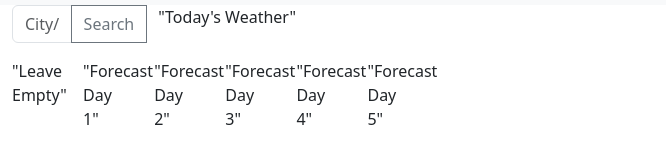
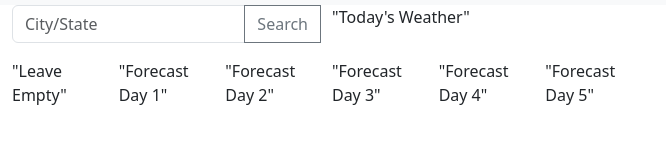
Before and after one commit to Ms-Marlena/weather-dashboard, a plain HTML site: page index.html in a window 1280 px wide. Shown: the part 67-230 px from the top of the page, without its empty margins (0-666 px from the left). Drawn offline with nearby package versions, Linux system fonts and the light colour scheme.

Commit message:
changed id names

```diff
--- a/index.html
+++ b/index.html
@@ -18,11 +18,11 @@
 </nav>
 <div class="container-fluid">
   <div class="row">
-    <div class="col-4">
+    <div class="col-6">
     <div class="input-group mb-3">
-    <input id="cityState" type="text" class="form-control" placeholder="City/State" aria-label="Recipient's username" aria-describedby="button-addon2">
+    <input id="city" type="text" class="form-control" placeholder="City/State" aria-label="Recipient's username" aria-describedby="button-addon2">
     <button id="search" class="btn btn-outline-secondary" type="button" id="button-addon2">Search</button>
-    <div id=currentWeather class="col-8 container-fluid">
+    <div id=currentWeather class="col-6 container-fluid">
       "Today's Weather"
     </div>
   </div>
```
